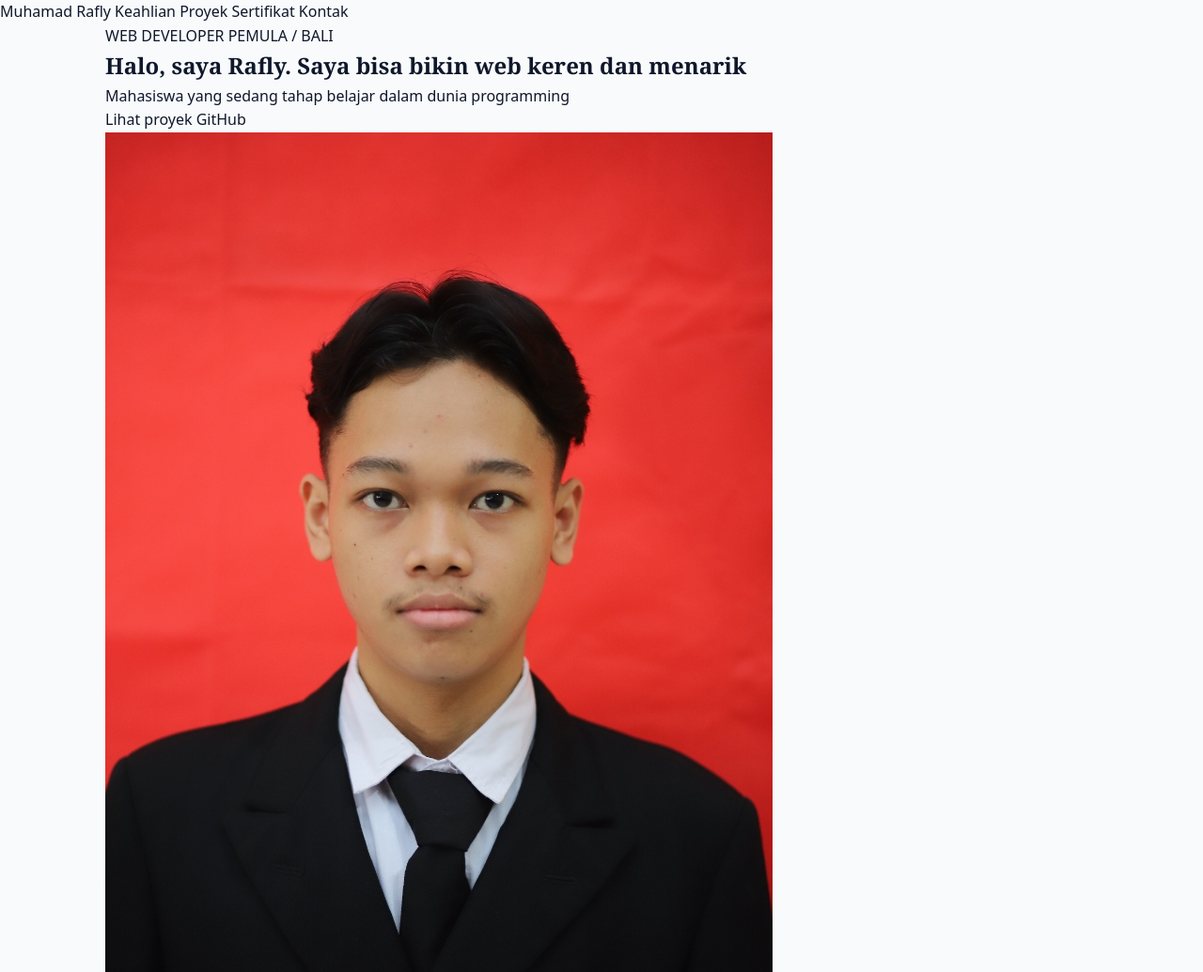
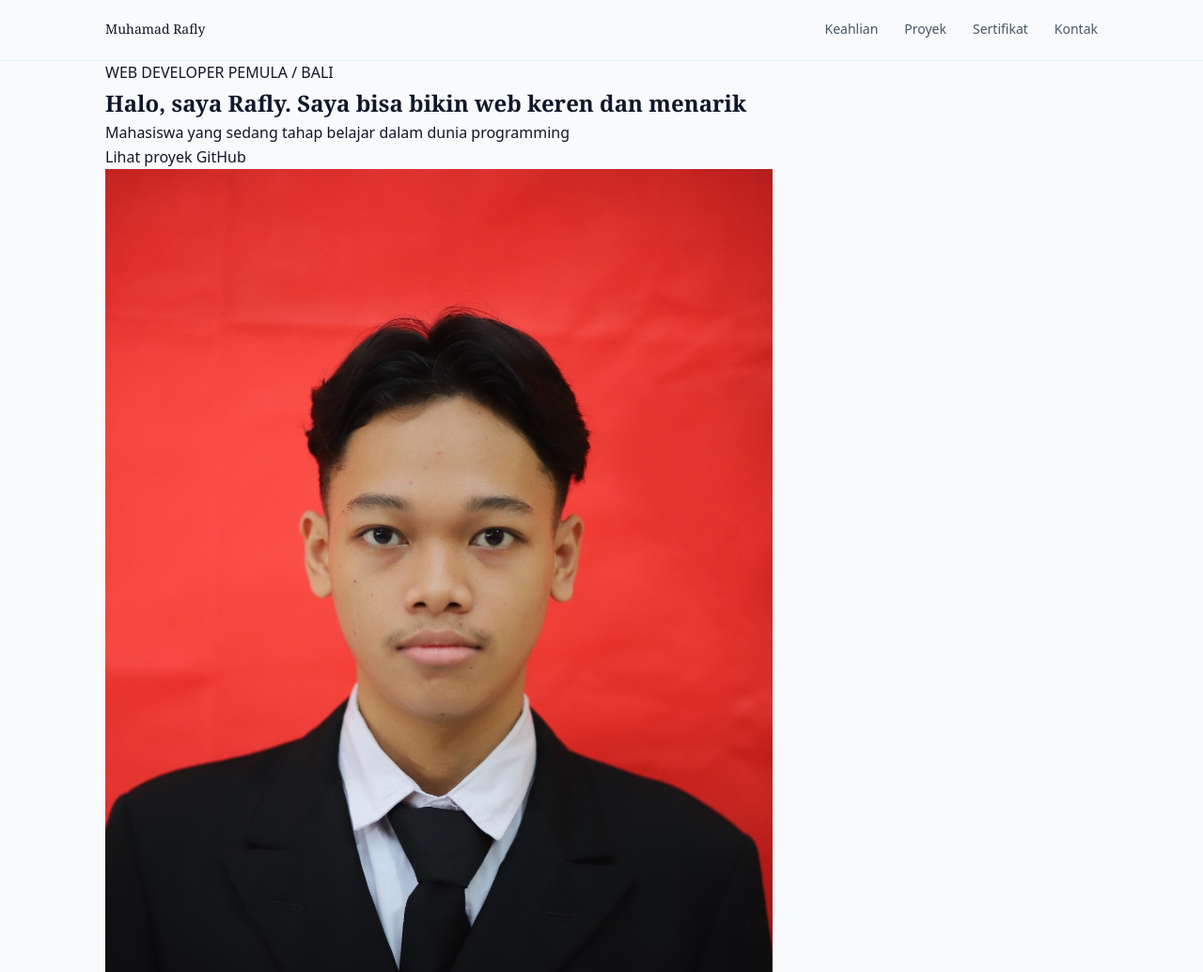
Before and after one commit to muhamadrafly1207-cmd/portofolio, a plain HTML site: page index.html in a window 1280 px wide. Shown: the top 1035 px of the page at 94% size. Drawn offline with Linux system fonts and the light colour scheme.

Commit message:
css lvl 2

```diff
--- a/style.css
+++ b/style.css
@@ -42,3 +42,40 @@ main{
     margin: 0 auto;
     padding: 0 32px;
 }
+
+header{
+    position: sticky;
+    top: 0;
+    background: var(--latar);
+    border-bottom: 1px solid var(--garis);
+    z-index: 10;
+}
+
+nav{
+    display: flex;
+    align-items: center;
+    height: 64px;
+    gap: 28px;
+    max-width: 1120px;
+    margin: 0 auto;
+    padding: 0 32px;
+}
+
+nav a{
+    font-size: 14px;
+    color: var(--abu);
+    padding: 6px 0;
+    border-bottom: 2px solid transparent;
+    transition: 0.2s;
+}
+
+nav a:hover{
+    color: var(--tinta);
+    border-bottom-color: var(--aksen)
+}
+
+nav a:first-child{
+    margin-right: auto;
+    font-family: Georgia, serif;
+    color: var(--tinta);
+}
```
